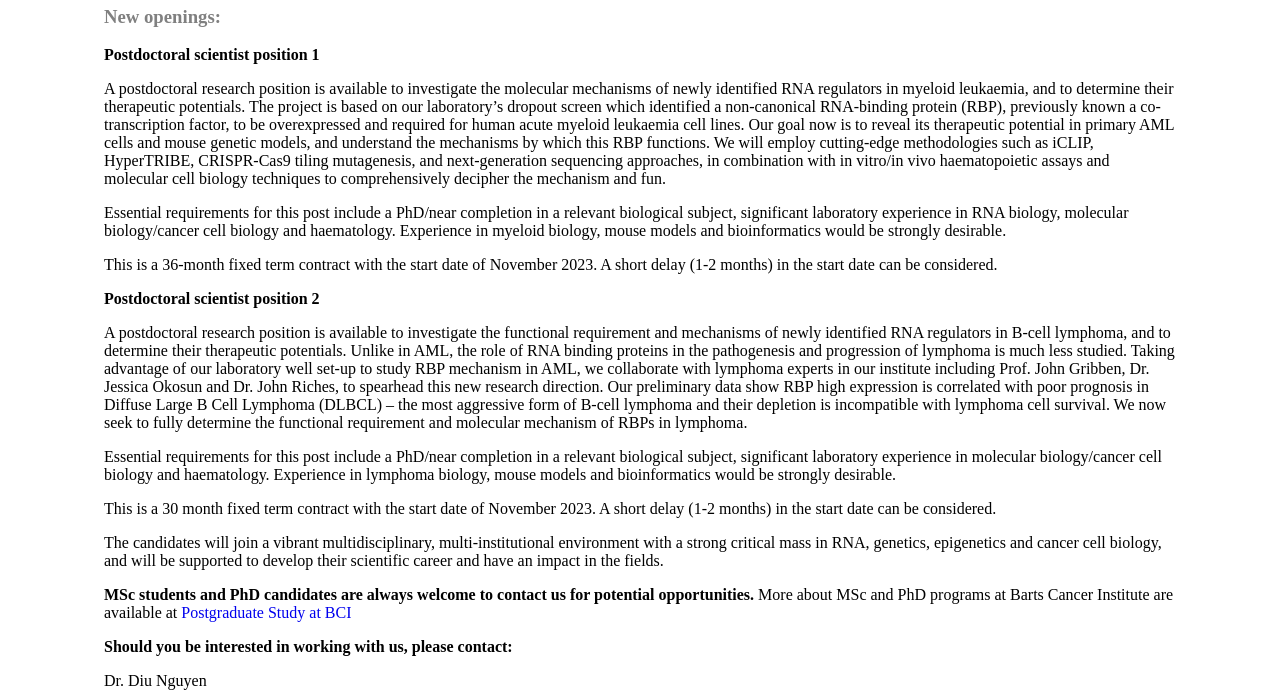
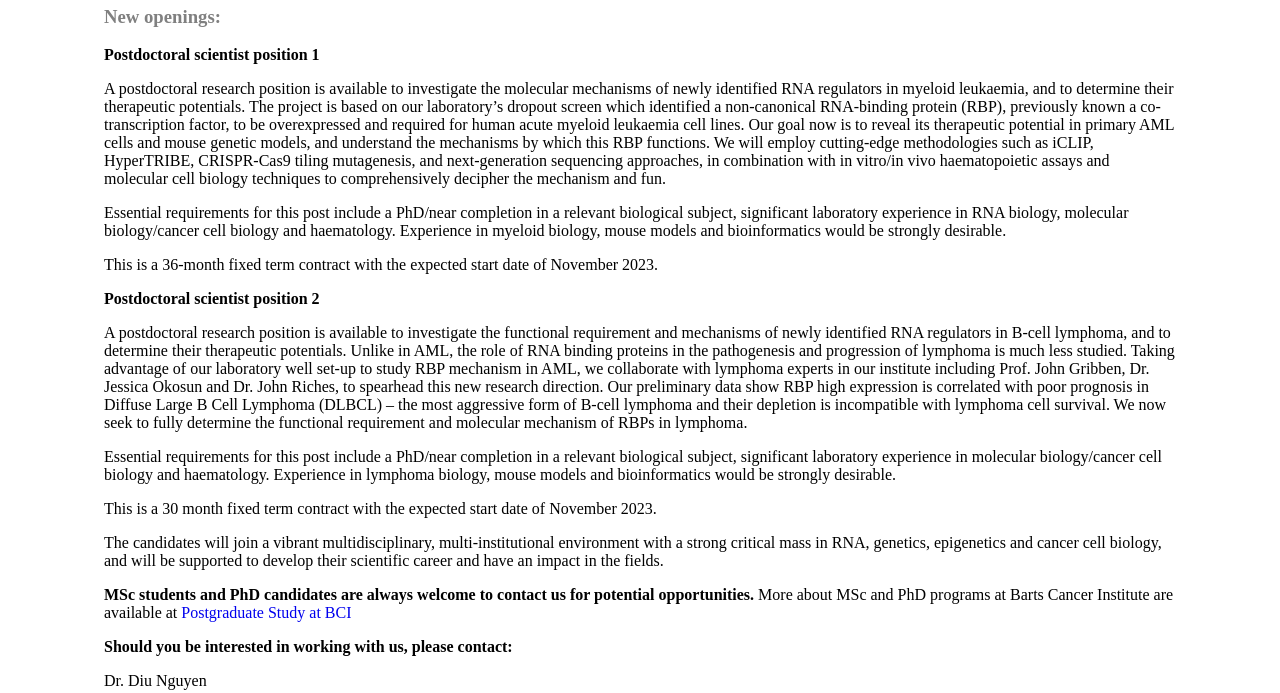
Before and after one commit to garethfentimen/diunguyenlab, a Gatsby site: page /contact in a window 1280 px wide. Shown: the part 107-800 px from the top of the page. Built offline with nearby package versions, Linux system fonts and the light colour scheme; Gatsby itself is replaced by a stand-in of ours.

Commit message:
Update contact.js

```diff
--- a/src/pages/contact.js
+++ b/src/pages/contact.js
@@ -31,9 +31,8 @@ export default function Contact() {
                 Essential requirements for this post include a PhD/near completion in a relevant biological subject, significant laboratory experience in RNA biology, molecular biology/cancer cell biology and haematology. Experience in myeloid biology, mouse models and bioinformatics would be strongly desirable.
                 </p>
                 <p>
-                This is a 36-month fixed term contract with the start date of November 2023. A short delay (1-2 months) in the start date can be considered.
+                This is a 36-month fixed term contract with the expected start date of November 2023.
                 </p>
-
 
                 <p>
                 <strong> Postdoctoral scientist position 2 </strong>
@@ -45,7 +44,7 @@ export default function Contact() {
                 Essential requirements for this post include a PhD/near completion in a relevant biological subject, significant laboratory experience in molecular biology/cancer cell biology and haematology. Experience in lymphoma biology, mouse models and bioinformatics would be strongly desirable.
                 </p>
                 <p>
-                This is a 30 month fixed term contract with the start date of November 2023. A short delay (1-2 months) in the start date can be considered.
+                This is a 30 month fixed term contract with the expected start date of November 2023.
                 </p>
                 <p>
                 The candidates will join a vibrant multidisciplinary, multi-institutional environment with a strong critical mass in RNA, genetics, epigenetics and cancer cell biology, and will be supported to develop their scientific career and have an impact in the fields.
```
